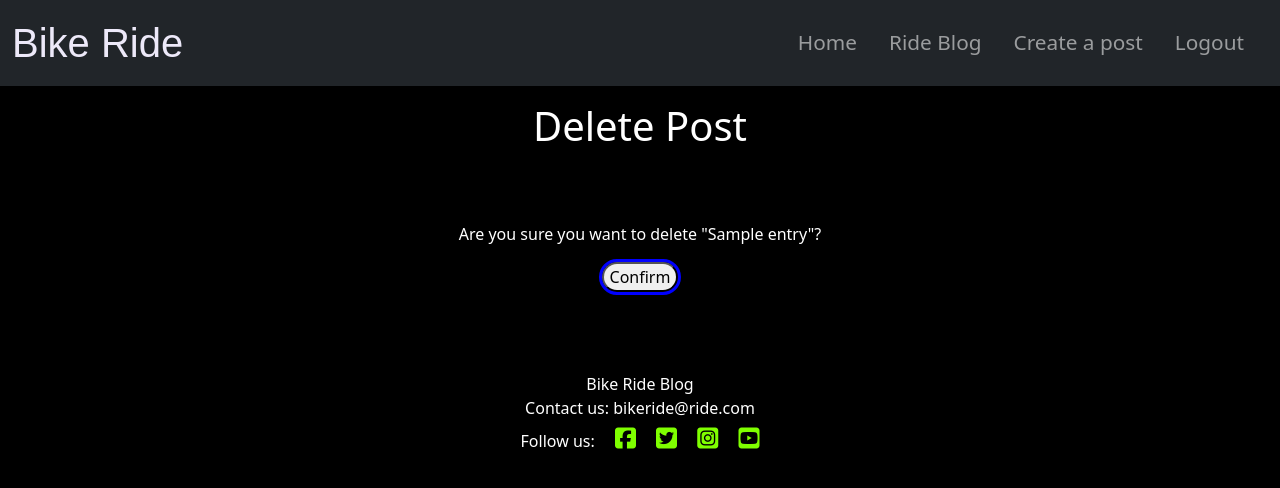
After one commit to deima24/Bike-Ride-v2, a Django app: page /entry/delete/1 in a window 1280 px wide. The commit adds this page. Shown: the top 488 px of the page. Run offline with Django 4.2, Linux system fonts and the light colour scheme; a user stored in the database is signed in; tables that the repository leaves empty hold one stand-in row (values such as "Sample post"); some libraries are stand-ins or nearby versions.

Commit message:
added delete template

```diff
--- a/ride/urls.py
+++ b/ride/urls.py
@@ -5,5 +5,6 @@ from django.urls import path
 urlpatterns = [
     path("", views.EntryList.as_view(), name="entry"),
     path('<slug:slug>', views.EntryDetail.as_view(), name='entry_detail'),
-    path('edit/<slug:pk>', views.EntryEdit.as_view(), name='entry_edit')
+    path('edit/<slug:pk>', views.EntryEdit.as_view(), name='entry_edit'),
+    path('delete/<slug:pk>', views.EntryDelete.as_view(), name='delete_entry'),
 ]
--- a/ride/views.py
+++ b/ride/views.py
@@ -2,6 +2,7 @@ from django.shortcuts import render, get_object_or_404
 from django.views import generic, View
 from .models import Entry, Rating
 from .forms import CommentForm, EntryForm
+from django.contrib import messages
 from django.views.generic import (
     CreateView,
     DetailView,
@@ -98,3 +99,14 @@ class EntryEdit(LoginRequiredMixin, UserPassesTestMixin, UpdateView):
     def test_func(self):
         """A function to test if the user is the author"""
         return self.request.user == self.get_object().author
+
+
+class EntryDelete(LoginRequiredMixin, UserPassesTestMixin, DeleteView):
+    """A view to delete an post"""
+
+    model = Entry
+    success_url = "/entry/"
+    template_name = "delete_entry.html"
+
+    def test_func(self):
+        return self.request.user == self.get_object().author
--- a/static/css/style.css
+++ b/static/css/style.css
@@ -102,3 +102,9 @@ a {
 .button-more:hover {
     background: #87CEFA;
 }
+
+.post_btn,
+.edit-btn,
+.create_btn {
+    margin-top: 1cm;
+}
--- /dev/null
+++ b/templates/delete_entry.html
@@ -0,0 +1,25 @@
+{% extends "base.html" %}
+
+
+
+{% block content %}
+
+
+<div class="row col-md-8 offset-md-2 delete-idea white">
+    <div class="col-md-8 offset-md-2 p-3">
+        <!-- Delete idea headig -->
+        <div class="post_delete">
+            <h1 class="text-center">Delete Post</h1>
+            <div class="d-flex justify-content-center pt-3">
+                <!-- Delete idea confirmation form-->
+                <form method="post" class="text-center p-5">
+                    {% csrf_token %}
+                    <p>Are you sure you want to delete "{{ entry.title }}"?</p>
+                    <input type="submit" value="Confirm" class="button">
+                </form>
+            </div>
+        </div>
+    </div>
+</div>
+
+{% endblock %}
--- a/templates/entry_edit.html
+++ b/templates/entry_edit.html
@@ -3,10 +3,10 @@
 
 {% block content %}
 <div class="container">
-    <div class="edit_post_form">
+    <div class="edit_post_form white">
         <!-- Edit post form heading and information -->
         <h1>Edit your Post</h1>
-        <p>If you have any updates to your existing post please update it here.</p>
+        <p>If you have any updates to your existing post please update it here:</p>
         <!-- Edit post form-->
         <form  action="{% url 'entry_edit' entry.id %}" method="POST" enctype="multipart/form-data">
 
--- a/templates/post_detail.html
+++ b/templates/post_detail.html
@@ -16,7 +16,7 @@
             <div class="row-md-3">
                 <div class="col-md-3 float-right ">
                     <span>
-                        <a href="#" class="delete large-icon"
+                        <a href="{% url 'delete_entry' entry.pk %}" class="delete large-icon"
                             aria-label="Click to delete post">
                             <i class="far fa-trash-alt fa-2x"></i>
                         </a>
--- a/templates/ride.html
+++ b/templates/ride.html
@@ -20,7 +20,10 @@
                 </a>
                 <!-- post author and when it was posted -->
                 <p class="card-text text-muted h6">{{ entry.author }} | {{ entry.created_on}} </p>
+                <!-- difficulty of ride -->
                 <P class="card-text">Difficulty: {{ entry.difficulty }}</P>
+                <!-- distance of the ride -->
+                <P class="card-text">Distance: {{ entry.distance }} KM</P>
                 <!-- beggining of the post so reader can read some text before enterint the post -->
                 <p class="card-text">{{ entry.content|slice:":100" }}</p>
 
```
